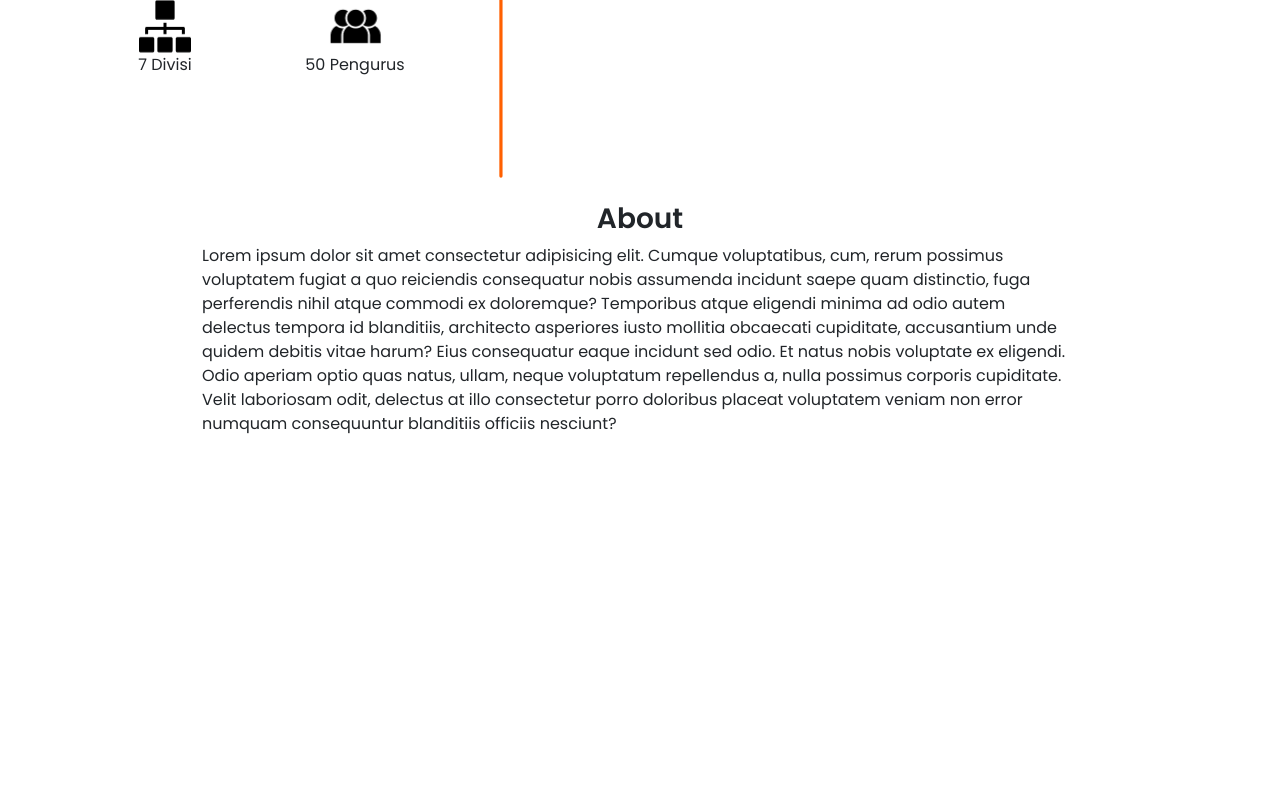
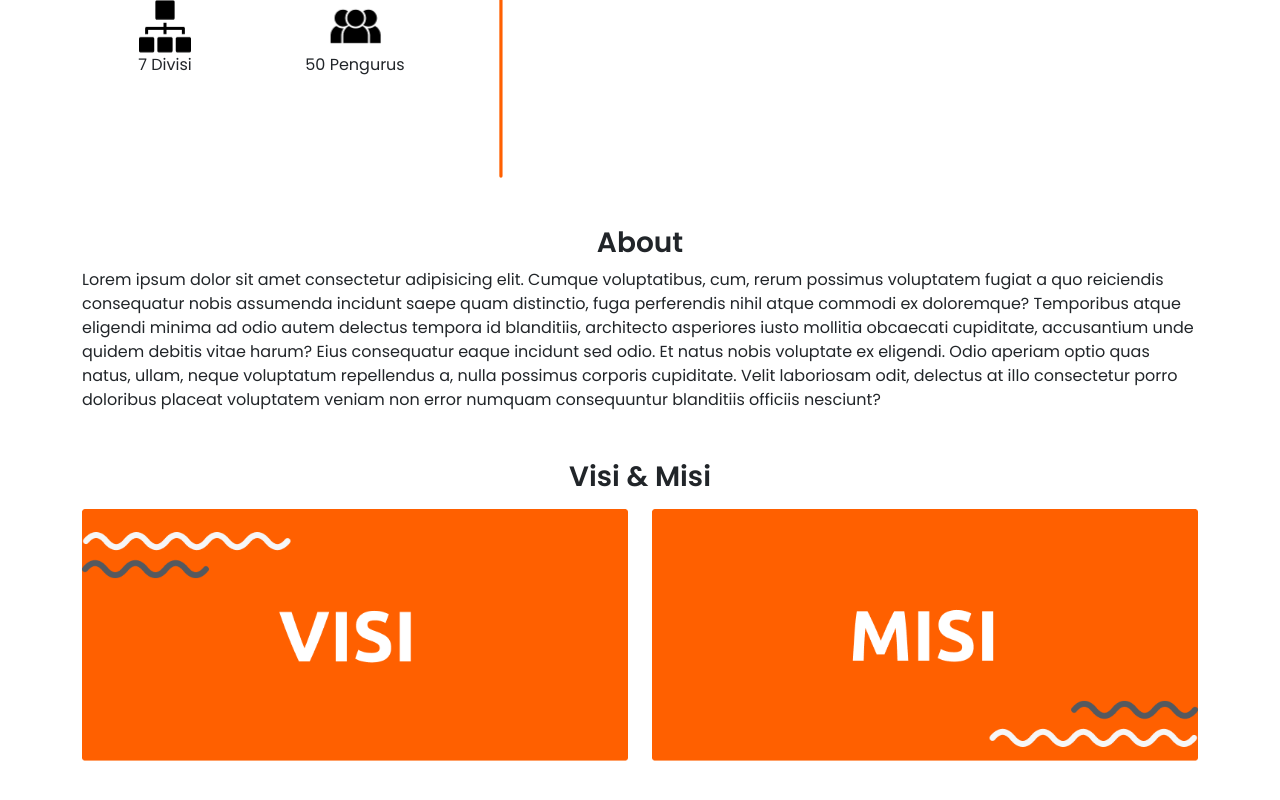
Before and after one commit to naufalpratam4/ukmclic, a React (Vite) app: page / in a window 1280 px wide. Shown: the part 354-1154 px from the top of the page. Before the commit the page ends 806 px from the top, so only its background shows below. Built offline with nearby package versions, Linux system fonts and the light colour scheme.

Commit message:
add visi misi in landing page and update about

```diff
--- a/src/components/section/about/About.jsx
+++ b/src/components/section/about/About.jsx
@@ -3,7 +3,8 @@ import { Container } from "react-bootstrap";
 export default function About() {
   return (
     <>
-      <Container style={{ width: "900px" }}>
+      <Container className="mt-5 mb-5">
+        <div style={{ width: "900px" }}></div>
         <h3 className="text-center mt-4 fw-semibold">About</h3>
         <p>
           Lorem ipsum dolor sit amet consectetur adipisicing elit. Cumque
--- /dev/null
+++ b/src/components/section/visi misi/VisiMisi.jsx
@@ -0,0 +1,84 @@
+import React, { useState } from "react";
+import { Container, Row, Col } from "react-bootstrap";
+
+export default function VisiMisi() {
+  const [isHovered, setIsHovered] = useState(false);
+
+  const columnStyle = {
+    position: "relative",
+    overflow: "hidden",
+  };
+
+  const imageStyle = {
+    width: "100%",
+    transition: "opacity 0.3s ease-in-out",
+    opacity: isHovered ? 0.5 : 1,
+  };
+
+  const textStyle = {
+    backgroundColor: "rgba(255, 255, 255, 0.8)",
+    padding: "10px",
+    position: "absolute",
+    top: "50%",
+    left: "50%",
+    transform: "translate(-50%, -50%)",
+    zIndex: 1,
+    width: "80%",
+    textAlign: "start",
+    pointerEvents: "none",
+  };
+
+  return (
+    <>
+      <Container className="mt-5 mb-5 ">
+        <h3 className="text-center fw-semibold mt-5 mb-3">Visi & Misi</h3>
+        <Row>
+          <Col
+            style={columnStyle}
+            onMouseEnter={() => setIsHovered(true)}
+            onMouseLeave={() => setIsHovered(false)}
+          >
+            <img
+              src="src/assets/landing page/visi.png"
+              alt="Visi Image"
+              style={imageStyle}
+            />
+            {isHovered && (
+              <p style={textStyle}>“KOKOH BERAKAR, BERKILAU TERANG”</p>
+            )}
+          </Col>
+          <Col
+            style={columnStyle}
+            onMouseEnter={() => setIsHovered(true)}
+            onMouseLeave={() => setIsHovered(false)}
+          >
+            <img
+              src="src/assets/landing page/misi.png"
+              alt="Misi Image"
+              style={imageStyle}
+            />
+            {isHovered && (
+              <p style={textStyle}>
+                <ol>
+                  <li>
+                    Membangun komunikasi yang baik secara internal maupun
+                    eksternal
+                  </li>
+                  <li>Mengoptimalkan potensi sumber daya manusia</li>
+                  <li>
+                    Menciptakan lingkungan yang nyaman untuk para anggota
+                    mengekspresikan dirinya
+                  </li>
+                  <li>
+                    Menjadi fasilitator bagi para anggota untuk menunjukkan
+                    eksistensinya di masyarakat.
+                  </li>
+                </ol>
+              </p>
+            )}
+          </Col>
+        </Row>
+      </Container>
+    </>
+  );
+}
--- a/src/pages/LandingPage.jsx
+++ b/src/pages/LandingPage.jsx
@@ -1,6 +1,7 @@
 import NavBar from "../components/section/Landing page/NavBar";
 import HeroSection from "../components/section/Landing page/hero";
 import About from "../components/section/about/about";
+import VisiMisi from "../components/section/visi misi/VisiMisi";
 
 const LandingPage = () => {
   return (
@@ -8,6 +9,7 @@ const LandingPage = () => {
       <NavBar />
       <HeroSection />
       <About />
+      <VisiMisi />
     </>
   );
 };
```
Also changed, not shown: src/assets/landing page/misi.png (added), src/assets/landing page/visi.png (added).
